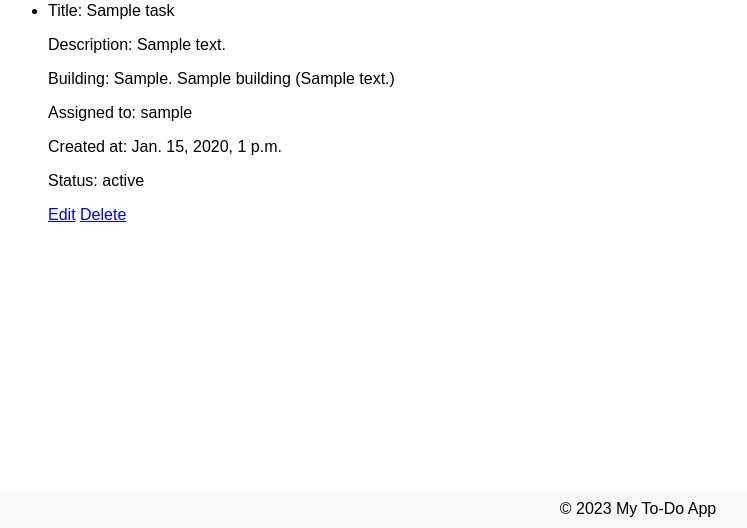
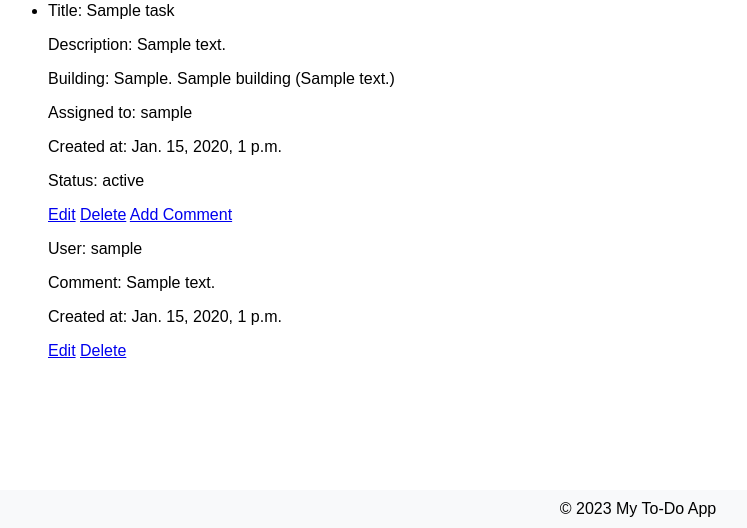
Before and after one commit to Alexej-Mich61/To-Do_List, a Django app: page / in a window 1280 px wide. Shown: the part 272-800 px from the top of the page, without its empty margins (12-759 px from the left). Run offline with Django 4.2, Linux system fonts and the light colour scheme; the first user in the database is signed in; tables that the repository leaves empty hold one stand-in row (Sample ...).

Commit message:
D_3 добавил модель комментарий и установил отношения к задаче

```diff
--- a/todos/models.py
+++ b/todos/models.py
@@ -25,3 +25,12 @@ class Task(models.Model):
 
     def __str__(self):
         return self.title
+
+class Commentary(models.Model):
+    task = models.ForeignKey(Task, on_delete=models.CASCADE, related_name='commentaries')
+    user = models.ForeignKey(User, on_delete=models.CASCADE)
+    text = models.TextField()
+    created_at = models.DateTimeField(auto_now_add=True)
+
+    def __str__(self):
+        return f"Comment by {self.user.username} on {self.task.title}"
--- a/todos/templates/todos/task_list.html
+++ b/todos/templates/todos/task_list.html
@@ -27,6 +27,22 @@
                 {% if perms.todos.delete_task %}
                     <a href="{% url 'task_delete' task.id %}">Delete</a>
                 {% endif %}
+                <a href="{% url 'commentary_create' task.id %}">Add Comment</a>
+                <div class="comment-container">
+                    {% for commentary in task.commentaries.all %}
+                        <div class="comment">
+                            <p>User: {{ commentary.user.username }}</p>
+                            <p>Comment: {{ commentary.text }}</p>
+                            <p>Created at: {{ commentary.created_at }}</p>
+                            {% if perms.todos.change_commentary %}
+                                <a href="{% url 'commentary_update' commentary.id %}">Edit</a>
+                            {% endif %}
+                            {% if perms.todos.delete_commentary %}
+                                <a href="{% url 'commentary_delete' commentary.id %}">Delete</a>
+                            {% endif %}
+                        </div>
+                    {% endfor %}
+                </div>
             </li>
         {% endfor %}
     </ul>
--- a/todos/urls.py
+++ b/todos/urls.py
@@ -1,8 +1,5 @@
 # todos/urls.py
 # префикс будет в urlах /todos/
-
-from django.urls import path
-from . import views
 
 from django.urls import path
 from . import views
@@ -21,4 +18,7 @@ urlpatterns = [
     path('users/', views.users_list, name='users_list'),
     path('personal_account/', views.personal_account, name='personal_account'),
     path('building_search/', views.building_search, name='building_search'),
+    path('task/<int:task_id>/commentary/new/', views.commentary_create, name='commentary_create'),
+    path('commentary/<int:pk>/edit/', views.commentary_update, name='commentary_update'),
+    path('commentary/<int:pk>/delete/', views.commentary_delete, name='commentary_delete'),
 ]
--- a/todos/views.py
+++ b/todos/views.py
@@ -4,8 +4,8 @@ from django.contrib.auth.models import User
 from django.contrib.auth.forms import UserCreationForm
 from django.contrib.auth import login, authenticate
 from django.db.models import Q
-from .models import Task, Building
-from .forms import TaskForm, BuildingForm, BuildingSearchForm
+from .models import Task, Building, Commentary
+from .forms import TaskForm, BuildingForm, BuildingSearchForm, CommentaryForm
 
 @login_required
 def task_list(request):
@@ -125,3 +125,40 @@ def building_search(request):
             Q(address__icontains=search)
         )
     return render(request, 'todos/building_search.html', {'form': form, 'buildings': buildings})
+
+@login_required
+def commentary_create(request, task_id):
+    task = get_object_or_404(Task, pk=task_id)
+    if request.method == 'POST':
+        form = CommentaryForm(request.POST)
+        if form.is_valid():
+            commentary = form.save(commit=False)
+            commentary.task = task
+            commentary.user = request.user
+            commentary.save()
+            return redirect('task_list')
+    else:
+        form = CommentaryForm(initial={'text': 'Выполнено'})
+    return render(request, 'todos/commentary_form.html', {'form': form})
+
+@login_required
+@permission_required('todos.change_commentary', raise_exception=True)
+def commentary_update(request, pk):
+    commentary = get_object_or_404(Commentary, pk=pk)
+    if request.method == 'POST':
+        form = CommentaryForm(request.POST, instance=commentary)
+        if form.is_valid():
+            form.save()
+            return redirect('task_list')
+    else:
+        form = CommentaryForm(instance=commentary)
+    return render(request, 'todos/commentary_form.html', {'form': form})
+
+@login_required
+@permission_required('todos.delete_commentary', raise_exception=True)
+def commentary_delete(request, pk):
+    commentary = get_object_or_404(Commentary, pk=pk)
+    if request.method == 'POST':
+        commentary.delete()
+        return redirect('task_list')
+    return render(request, 'todos/commentary_confirm_delete.html', {'commentary': commentary})
```
Also changed, not shown: todos/forms.py (+6 -1 lines), todos/templates/todos/commentary_form.html (added, +13 -0 lines), Readme.md.
